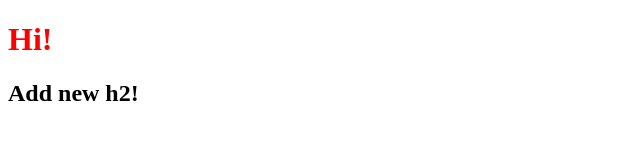
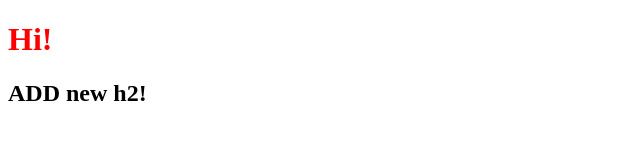
Before and after one commit to vith47/background-generator, a plain HTML site: page index.html in a window 1280 px wide. Shown: the full height of the page, 0-640 px from the left. Drawn offline with Linux system fonts and the light colour scheme.

Commit message:
change Add to ADD in h2

```diff
--- a/index.html
+++ b/index.html
@@ -9,7 +9,7 @@
   </head>
   <body>
     <h1>Hi!</h1>
-    <h2>Add new h2!</h2>
+    <h2>ADD new h2!</h2>
     <script src="script.js"></script>
   </body>
 </html>
```
